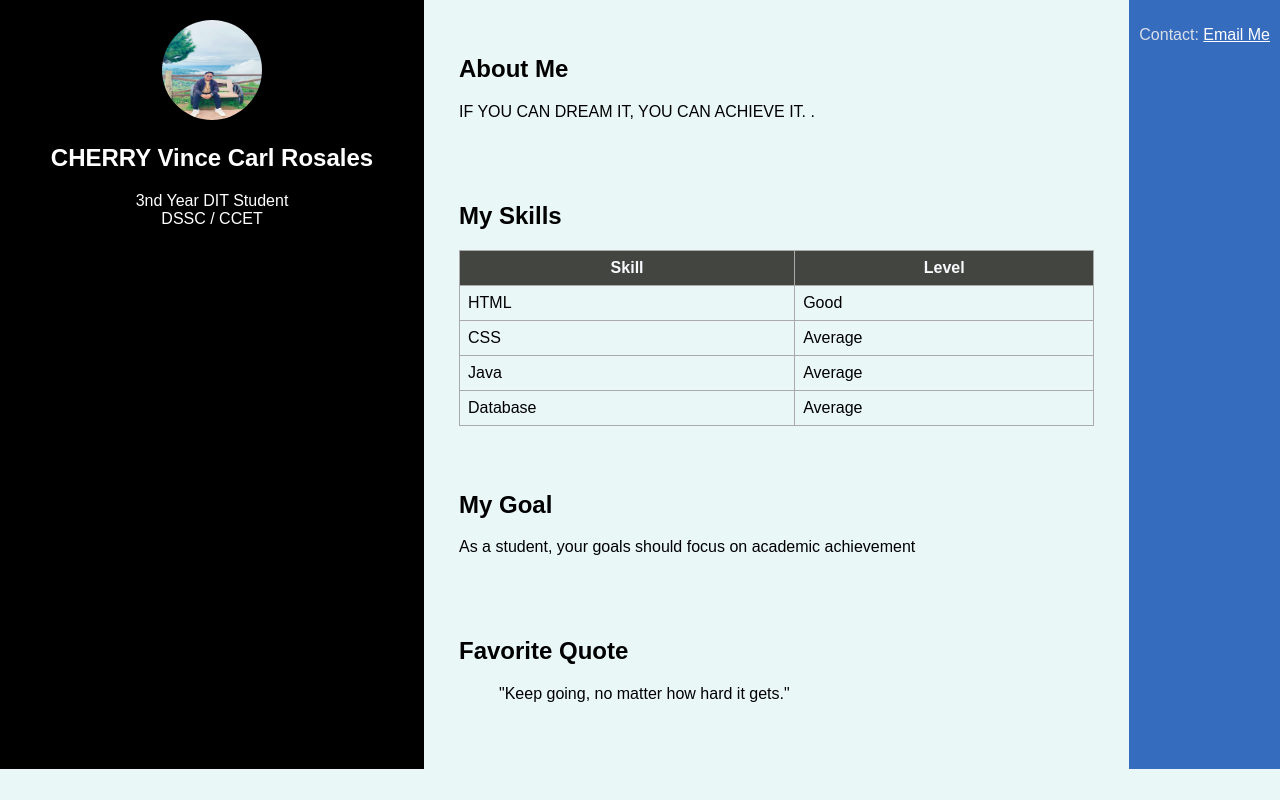
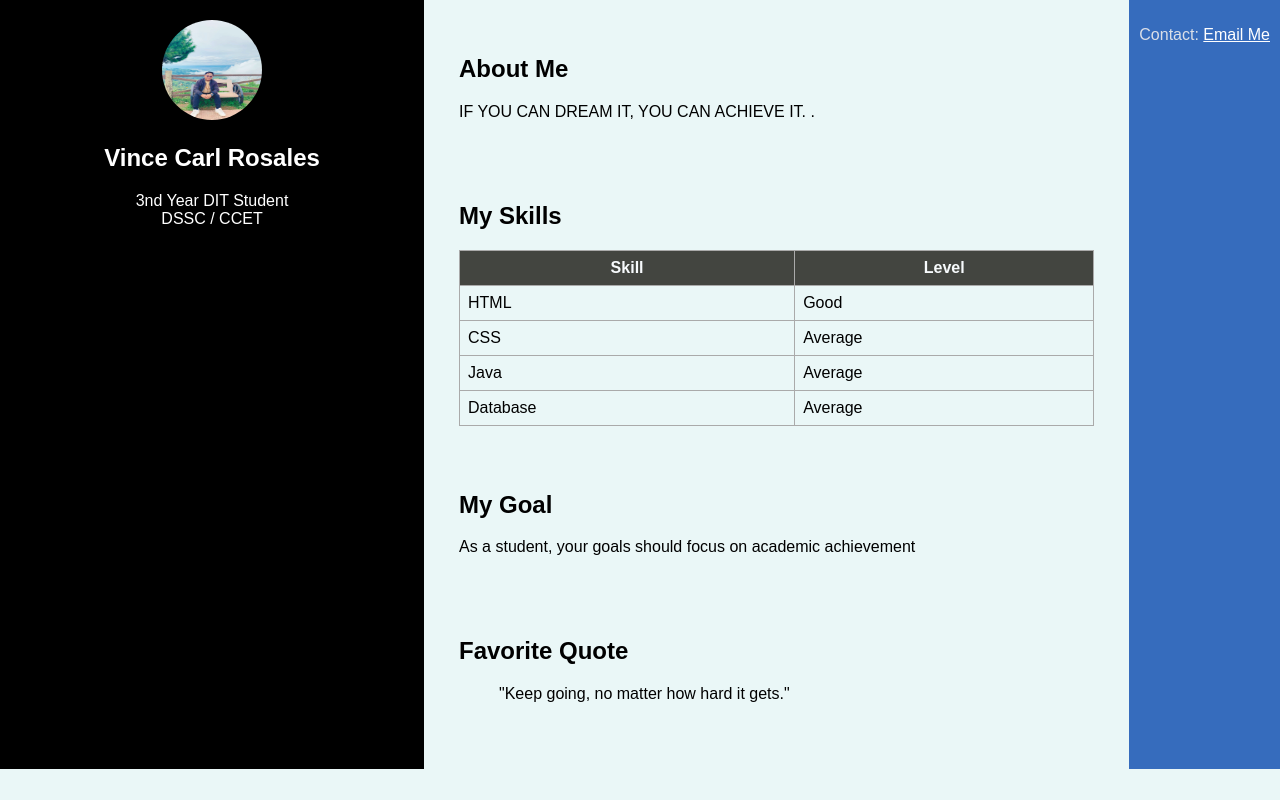
Before and after one commit to vincecarlrosales53-max/Vince-Carl-Rosales-for-portpolio, a plain HTML site: page lab2.html in a window 1280 px wide. Drawn offline with Linux system fonts and the light colour scheme.

Commit message:
Update lab2.html

```diff
--- a/lab2.html
+++ b/lab2.html
@@ -66,7 +66,7 @@
 
   <aside>
     <img src="vince.jpg"Profile Image">
-    <h1>CHERRY Vince Carl Rosales</h1>
+    <h1>Vince Carl Rosales</h1>
     <p>3nd Year DIT Student<br>DSSC / CCET </p>
   </aside>
 
```
